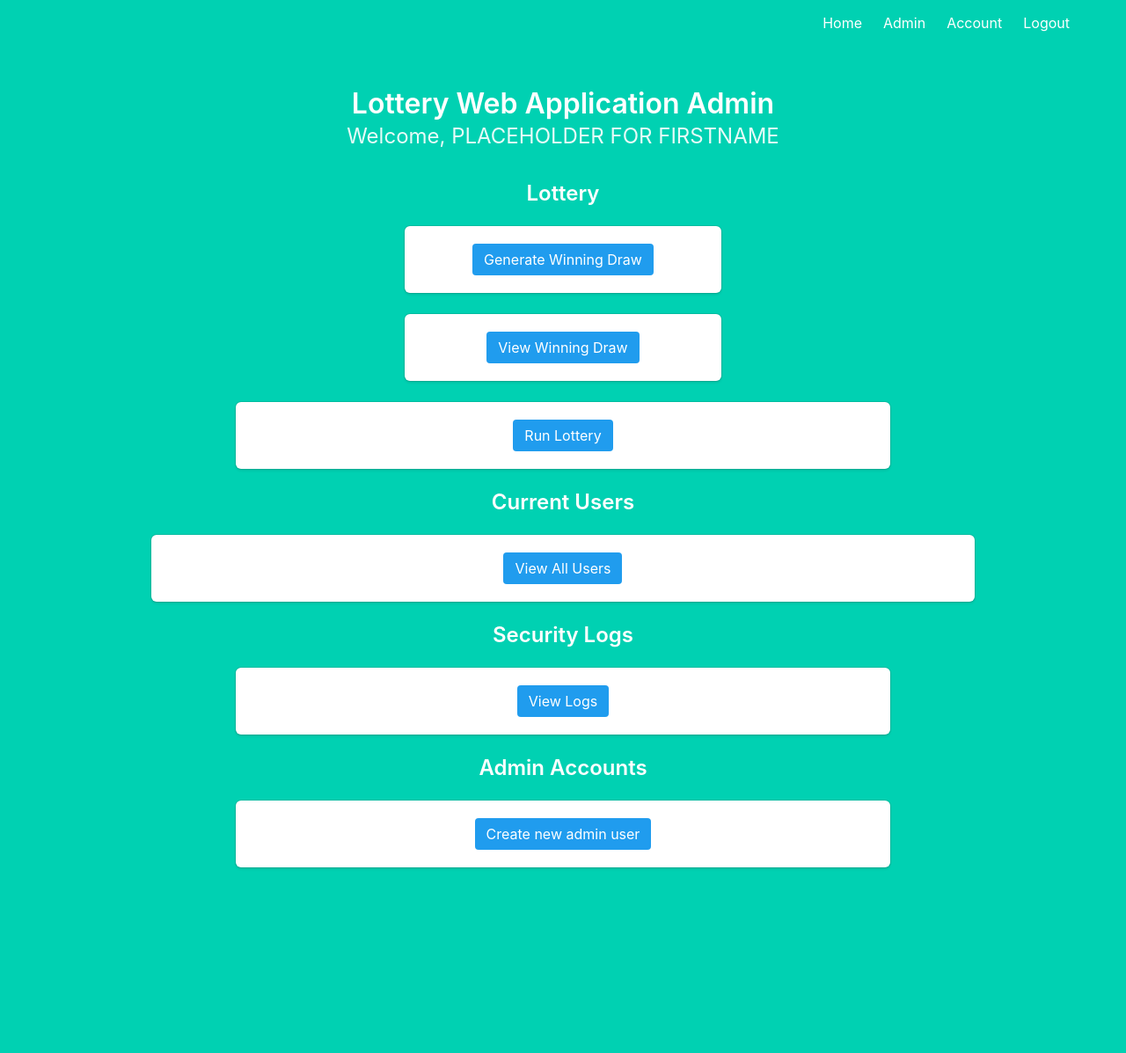
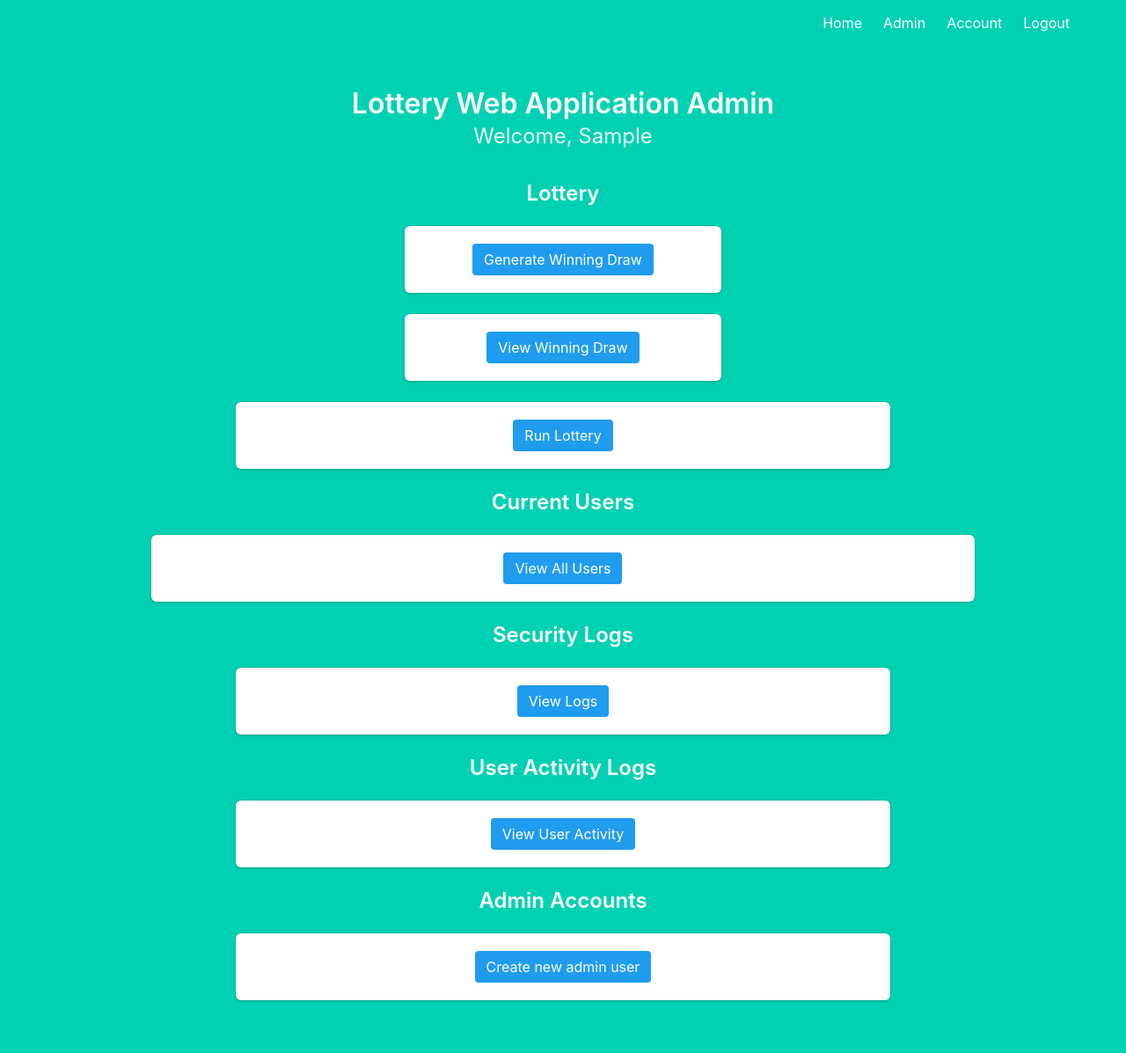
Before and after one commit to markhudsonn/lottery-web-app, a Flask app: page /logs in a window 1280 px wide. Shown: the whole page at 88% size. Before the commit the page ends 988 px from the top, so only its background shows below. Run offline with Flask 3, Linux system fonts and the light colour scheme; a user stored in the database is signed in; tables that the repository leaves empty hold one stand-in row (values such as "Sample post").

Commit message:
Added view user activity for admin page

```diff
--- a/admin/views.py
+++ b/admin/views.py
@@ -131,7 +131,7 @@ def run_lottery():
             if len(results) == 0:
                 flash("No winners.")
 
-            return render_template('admin/admin.html', results=results, name="PLACEHOLDER FOR FIRSTNAME")
+            return render_template('admin/admin.html', results=results, name=current_user.firstname)
 
         flash("No user draws entered.")
         return admin()
@@ -148,7 +148,17 @@ def run_lottery():
 def view_all_users():
     current_users = User.query.filter_by(role='user').all()
 
-    return render_template('admin/admin.html', name="PLACEHOLDER FOR FIRSTNAME", current_users=current_users)
+    return render_template('admin/admin.html', name=current_user.firstname, current_users=current_users)
+
+
+# view user activity
+@admin_blueprint.route('/view_user_activity')
+@login_required
+@requires_roles('admin')
+def view_user_activity():
+    current_user_activity = User.query.filter_by(role='user').all()
+
+    return render_template('admin/admin.html', name=current_user.firstname, current_user_activity=current_user_activity)
 
 
 # view last 10 log entries
@@ -160,7 +170,7 @@ def logs():
         content = f.read().splitlines()[-10:]
         content.reverse()
 
-    return render_template('admin/admin.html', logs=content, name="PLACEHOLDER FOR FIRSTNAME")
+    return render_template('admin/admin.html', logs=content, name=current_user.firstname)
 
 
 @admin_blueprint.route('/register_new_admin', methods=['GET', 'POST'])
--- a/templates/admin/admin.html
+++ b/templates/admin/admin.html
@@ -61,8 +61,6 @@
         </div>
     </div>
     <div class="column is-10 is-offset-1">
-
-
         <h4 class="title is-4">Current Users</h4>
         <div class="box">
             {% if current_users %}
@@ -123,17 +121,48 @@
             </form>
             </div>
         </div>
-        <div class="column is-8 is-offset-2" id="test">
-            <h4 class="title is-4">Admin Accounts</h4>
+        <div class="column is-8 is-offset-2">
+            <h4 class="title is-4">User Activity Logs</h4>
             <div class="box">
-                <form action="/register_new_admin">
+                {% if current_user_activity %}
+                    <div class="field">
+                    <table class="table">
+                        <tr>
+                            <th>ID</th>
+                            <th>Email</th>
+                            <th>Registered On</th>
+                            <th>Current Login</th>
+                            <th>Previous Login</th>
+                        </tr>
+                        {% for user in current_user_activity %}
+                            <tr>
+                                <td>{{ user.id }}</td>
+                                <td>{{ user.email }}</td>
+                                <td>{{ user.registered_on }}</td>
+                                <td>{{ user.current_login }}</td>
+                                <td>{{ user.last_login }}</td>
+                            </tr>
+                        {% endfor %}
+                    </table>
+                {% endif %}
+                <form action="/view_user_activity">
                     <div>
-                        <button class="button is-info is-centered">Create new admin user</button>
+                        <button class="button is-info is-centered">View User Activity</button>
                     </div>
                 </form>
+                </div>
+            </div>
+            <div class="column is-8 is-offset-2" id="test">
+                <h4 class="title is-4">Admin Accounts</h4>
+                <div class="box">
+                    <form action="/register_new_admin">
+                        <div>
+                            <button class="button is-info is-centered">Create new admin user</button>
+                        </div>
+                    </form>
 
+                </div>
             </div>
-        </div>
 
 
 
```
